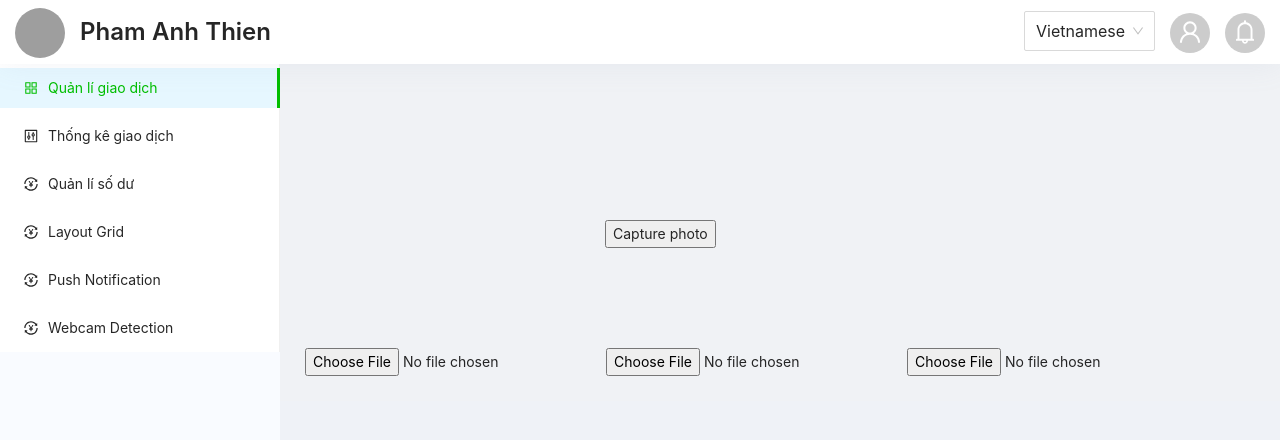
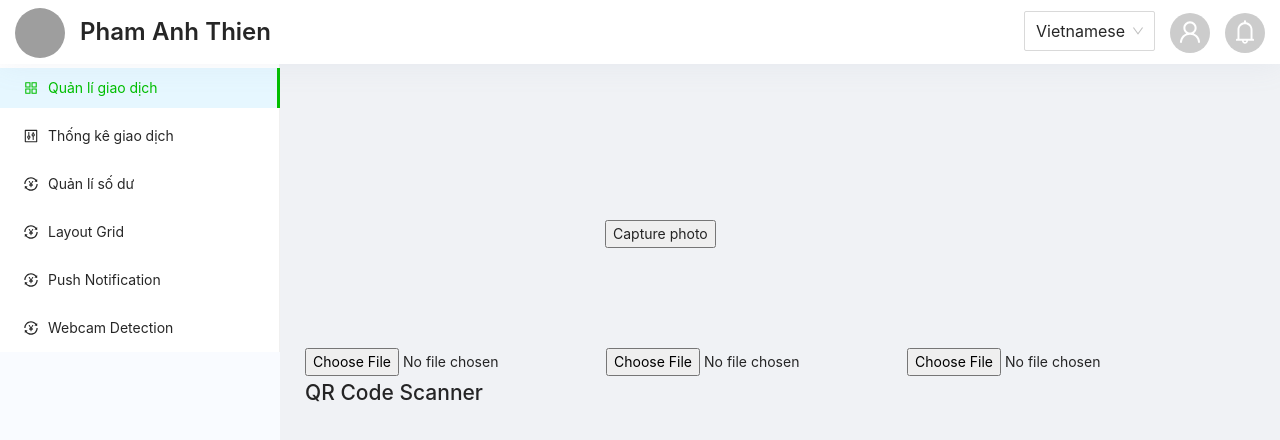
Before and after one commit to ThienPayme/demo-app, a Next.js app: page /webcam-detection in a window 1280 px wide. Shown: the top 440 px of the page. Built offline with nearby package versions, Linux system fonts and the light colour scheme; no server answers; grey boxes are pictures that could not be loaded.

Commit message:
add scan

```diff
--- a/pages/webcam-detection.tsx
+++ b/pages/webcam-detection.tsx
@@ -20,6 +20,8 @@ const WebcamPage = () => {
         <input type="file" accept="image/*" capture="user" />
         <input type="file" accept="image/*" capture="environment" />
       </div>
+      <h1>QR Code Scanner</h1>
+      <canvas id="qr-canvas"></canvas>
     </>
   );
 };
```
